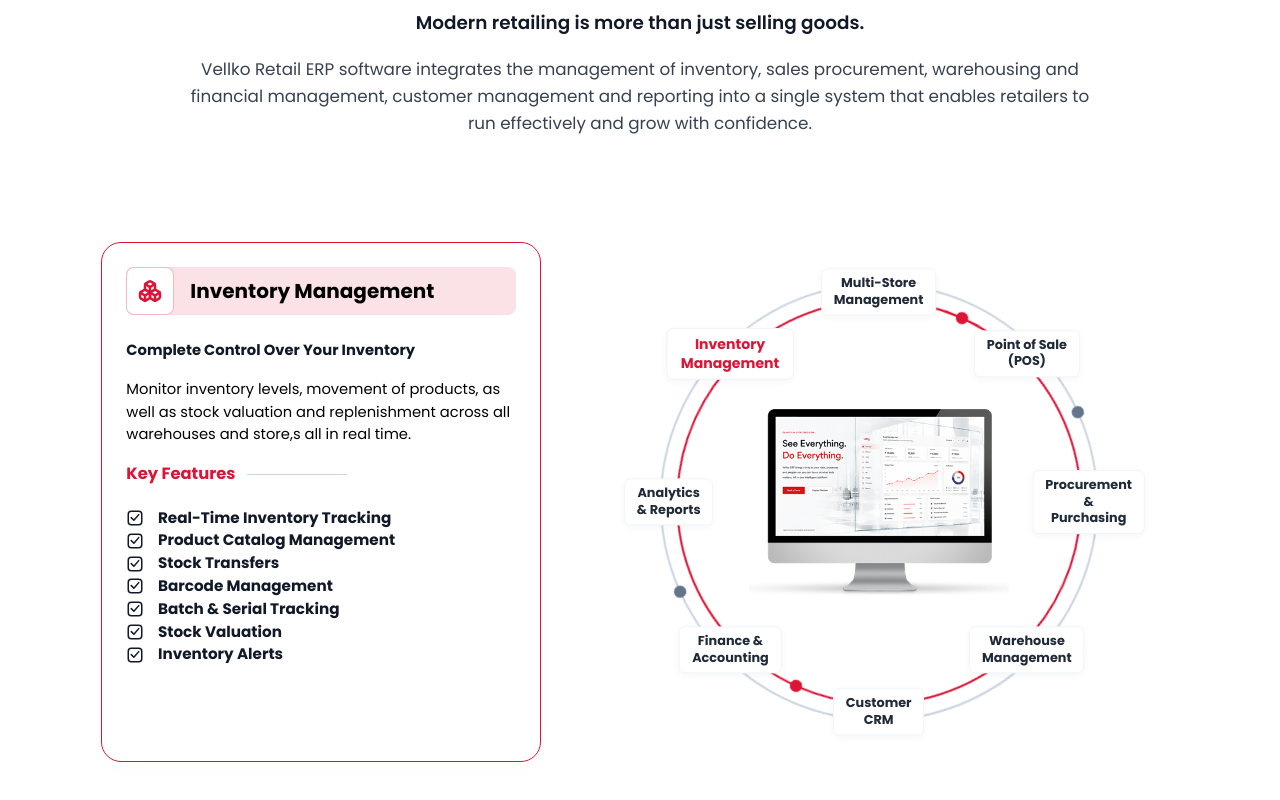
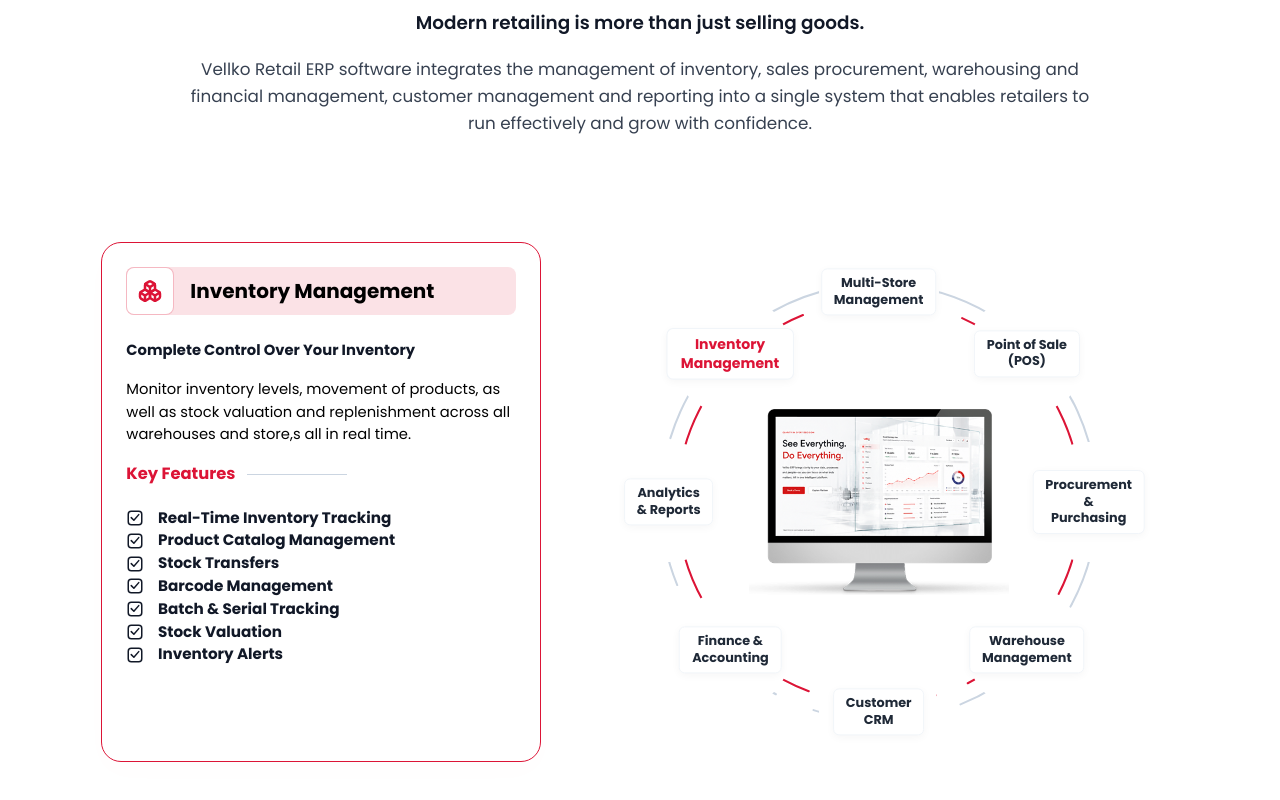
Before and after one commit to drashijaintms/vellko-erp, a React (Vite) app: page /retail-erp in a window 1280 px wide. Shown: the part 2771-3571 px from the top of the page. Built offline with nearby package versions, Linux system fonts and the light colour scheme.

Commit message:
fix: implement SVG mask text gap cutouts setting line opacity to 0 over all 8 text label areas during rotation

```diff
--- a/src/components/welcome/IndustryAllInOneSection.jsx
+++ b/src/components/welcome/IndustryAllInOneSection.jsx
@@ -19,11 +19,20 @@
   if (!modules || modules.length === 0) return null;
 
   const [activeModule, setActiveModule] = useState(0);
+  const [ringRotation, setRingRotation] = useState(0);
   const activeData = modules[activeModule];
   const scrollWrapperRef = useRef(null);
+  const lastScrollY = useRef(typeof window !== 'undefined' ? window.scrollY : 0);
 
   useEffect(() => {
     const handleScroll = () => {
+      const currentScrollY = window.scrollY;
+      const delta = currentScrollY - lastScrollY.current;
+      lastScrollY.current = currentScrollY;
+
+      // Rotate rings on scroll (0.2deg per scrolled pixel)
+      setRingRotation(prev => prev + delta * 0.25);
+
       if (window.innerWidth <= 1024) return;
       if (!scrollWrapperRef.current) return;
 
@@ -133,36 +142,54 @@
               xmlns="http://www.w3.org/2000/svg"
               style={{ position: 'absolute', top: 0, left: 0, width: '100%', height: '100%', pointerEvents: 'none', zIndex: 1 }}
             >
-              {/* Outer gray ring group — solid continuous line + orbiting dots rotating CLOCKWISE */}
+              <defs>
+                {/* SVG Mask: Black areas set line opacity to 0 over all 8 text label regions */}
+                <mask id="textGapsMask">
+                  <rect x="0" y="0" width="440" height="440" fill="white" />
+                  <circle cx="111.3" cy="111.3" r="44" fill="black" />
+                  <circle cx="220.0" cy="66.0"   r="44" fill="black" />
+                  <circle cx="328.7" cy="111.3" r="44" fill="black" />
+                  <circle cx="374.0" cy="220.0" r="44" fill="black" />
+                  <circle cx="328.7" cy="328.7" r="44" fill="black" />
+                  <circle cx="220.0" cy="374.0" r="44" fill="black" />
+                  <circle cx="111.3" cy="328.7" r="44" fill="black" />
+                  <circle cx="66.0"  cy="220.0" r="44" fill="black" />
+                </mask>
+              </defs>
+
+              {/* Group masked by textGapsMask so line opacity is 0 under all 8 text labels */}
+              <g mask="url(#textGapsMask)">
+                {/* Outer gray ring — rotates CLOCKWISE on scroll */}
                 <g style={{
                   transformOrigin: '220px 220px',
-                animation: 'ring-spin-cw 16s linear infinite'
+                  transform: `rotate(${ringRotation}deg)`,
+                  transition: 'transform 0.05s ease-out'
                 }}>
                   <circle
                     cx="220" cy="220" r="160"
                     stroke="#cbd5e1"
                     strokeWidth="1.5"
+                    strokeLinecap="round"
+                    strokeDasharray="80 30"
                     fill="none"
                   />
-                {/* Solid orbiting dots on outer ring */}
-                <circle cx="380" cy="220" r="4.5" fill="#64748b" />
-                <circle cx="60" cy="220" r="4.5" fill="#64748b" />
                 </g>
 
-              {/* Inner red ring group — solid continuous line + orbiting dots rotating COUNTER-CLOCKWISE */}
+                {/* Inner red ring — rotates COUNTER-CLOCKWISE on scroll */}
                 <g style={{
                   transformOrigin: '220px 220px',
-                animation: 'ring-spin-ccw 16s linear infinite'
+                  transform: `rotate(${-ringRotation}deg)`,
+                  transition: 'transform 0.05s ease-out'
                 }}>
                   <circle
                     cx="220" cy="220" r="148"
                     stroke="#DC1436"
                     strokeWidth="1.5"
+                    strokeLinecap="round"
+                    strokeDasharray="70 25"
                     fill="none"
                   />
-                {/* Solid orbiting dots on inner ring */}
-                <circle cx="220" cy="72" r="4.5" fill="#DC1436" />
-                <circle cx="220" cy="368" r="4.5" fill="#DC1436" />
+                </g>
               </g>
             </svg>
 
```
Lines whose indentation alone changed are shown as unchanged.
